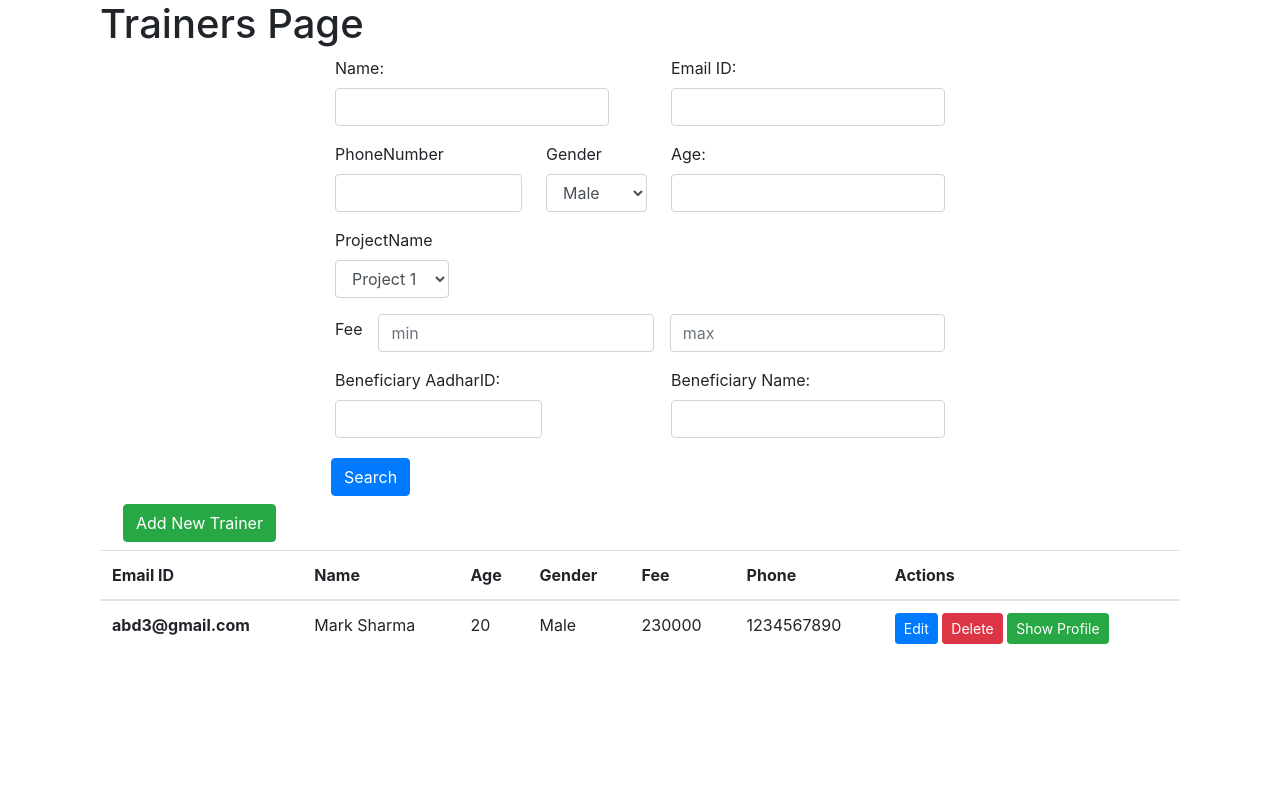
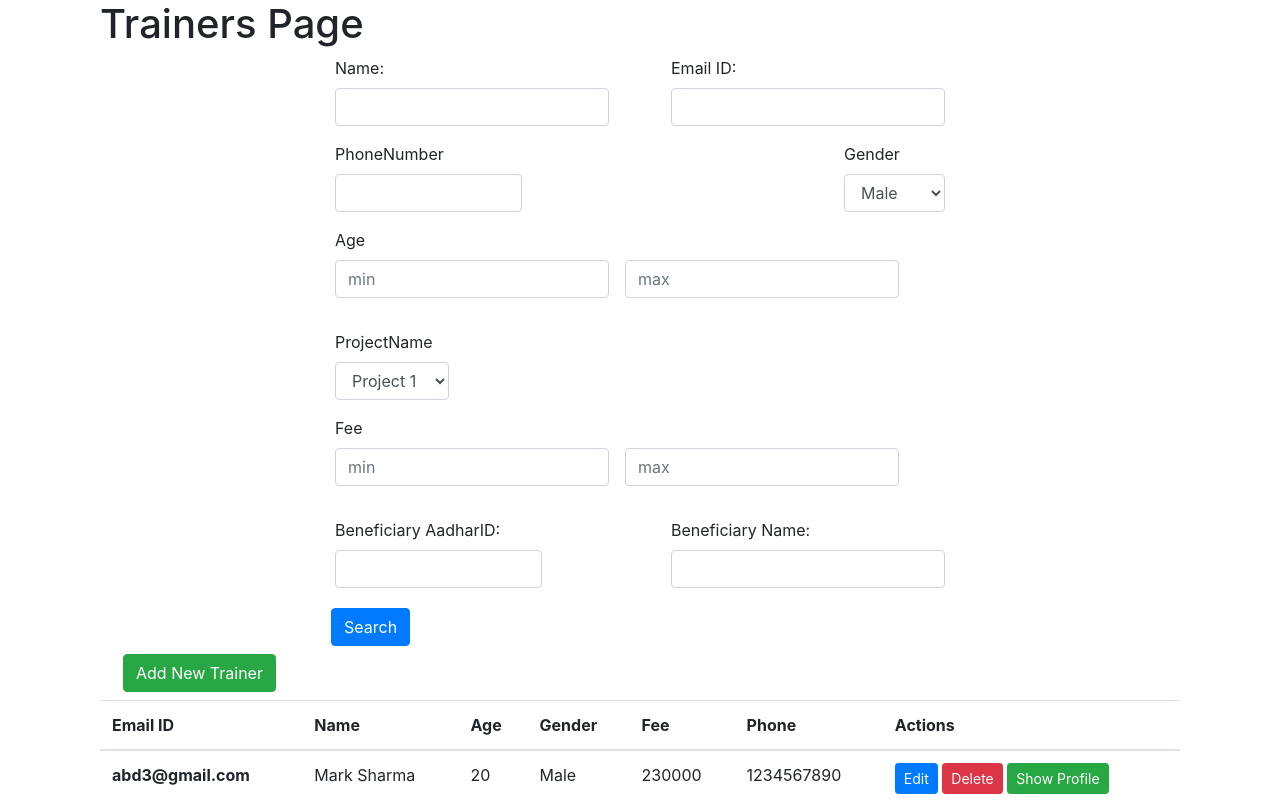
Before and after one commit to chirag-25/Neev-webapplication, a Flask app: page /admin/trainers in a window 1280 px wide. Shown: the top 805 px of the page. Before the commit the page ends 644 px from the top, so only its background shows below. Run offline with Flask 2, Linux system fonts and the light colour scheme.

Commit message:
display adjustments

```diff
--- a/app/templates/admin/trainers.html
+++ b/app/templates/admin/trainers.html
@@ -31,9 +31,14 @@
               <option value="other">Other</option>
             </select>
           </div>
-          <div class="form-group">
-            <label for="age">Age:</label>
-            <input type="number" class="form-control" id="age" name="age" max="200">
+
+          <div class="form-group align-items-center">
+            <label >Age</label>
+            <div class="form-group d-flex">
+              <input type="number" class="form-control mr-3" id="min_age" name="min_age" max="200" placeholder="min">
+              <input type="number" class="form-control" id="max_age" name="max_age" max="200" placeholder="max">
+            </div>
+
           </div>
 
           <div class="form-group">
@@ -50,10 +55,12 @@
             <input type="date" class="form-control" id="projectStartDate" name="projectStartDate">
           </div> -->
 
-          <div class="form-group d-flex flex-row justify-content-between align-items-center" style="width: 100%">
+          <div class="form-group align-items-center">
             <label >Fee</label>
-            <input type="number" class="form-control mx-3" id="min_fee" name="min_fee" min="0" placeholder="min">
+            <div class="form-group d-flex">
+            <input type="number" class="form-control mr-3" id="min_fee" name="min_fee" min="0" placeholder="min">
             <input type="number" class="form-control" id="max_fee" name="max_fee" min="0" placeholder="max">
+            </div>
           </div>
 
 
@@ -409,22 +416,22 @@ function addTrainerToForm(e)
     let fee=p.querySelector('td[headers="fee"]').innerHTML;
     let age=p.querySelector('td[headers="age"]').innerHTML;
     let gender=p.querySelector('td[headers="gender"]').innerHTML;
-    let projectEventName=p.querySelector('td[headers="projectEventName"]').innerHTML;
+    // let projectEventName=p.querySelector('td[headers="projectEventName"]').innerHTML;
     // let projectStartDate=p.querySelector('td[headers="projectStartDate"]').innerHTML;
-    let beneficiaryAadharId=p.querySelector('td[headers="beneficiaryAadharId"]').innerHTML;
-    let beneficiaryName=p.querySelector('td[headers="beneficiaryName"]').innerHTML;
-    console.log(name,email_id,phoneNumber,fee,age,gender,projectEventName,beneficiaryAadharId,beneficiaryName);
+    // let beneficiaryAadharId=p.querySelector('td[headers="beneficiaryAadharId"]').innerHTML;
+    // let beneficiaryName=p.querySelector('td[headers="beneficiaryName"]').innerHTML;
+    console.log(name,email_id,phoneNumber,fee,age,gender);
     let form=document.querySelector("form[name='editedDetails']");
 
     form.querySelector("input[name='name']").value=name;
     form.querySelector("input[name='email_id']").value=email_id;
     form.querySelector("input[name='phoneNumber']").value=phoneNumber;
     form.querySelector("input[name='fee']").value=fee;
-    form.querySelector("select[name='age']").value=age;
+    form.querySelector("input[name='age']").value=age;
     form.querySelector("select[name='gender']").value=gender;
-    form.querySelector("select[name='beneficiaryAadharId']").value=beneficiaryAadharId;
-    form.querySelector("select[name='beneficiaryName']").value=beneficiaryName;
-    form.querySelector("select[name='projectEventName']").value=projectEventName;
+    // form.querySelector("select[name='beneficiaryAadharId']").value=beneficiaryAadharId;
+    // form.querySelector("select[name='beneficiaryName']").value=beneficiaryName;
+    // form.querySelector("select[name='projectEventName']").value=projectEventName;
     // form.querySelector("select[name='projectStartDate']").value=projectStartDate;
 }
 
```
